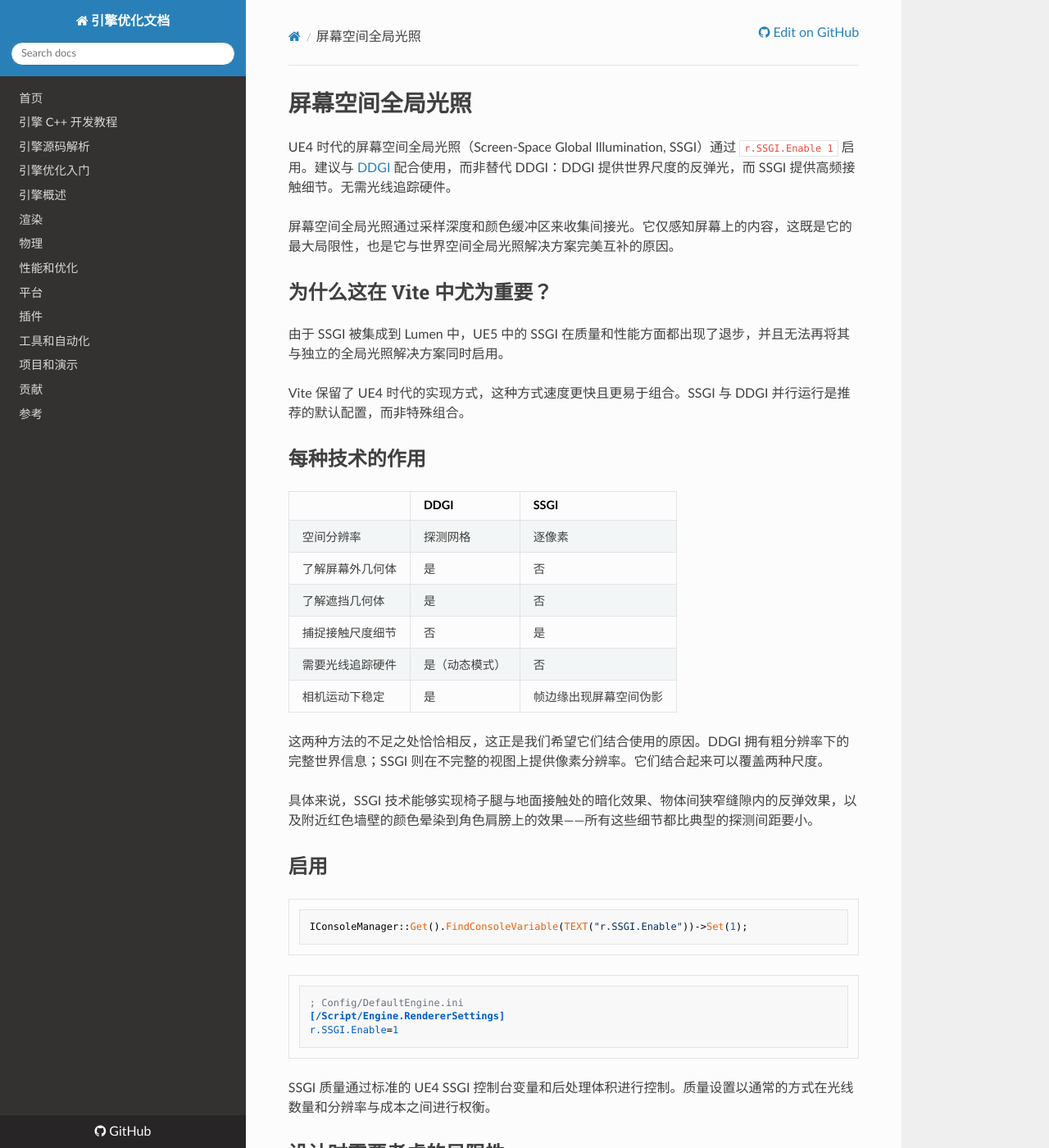
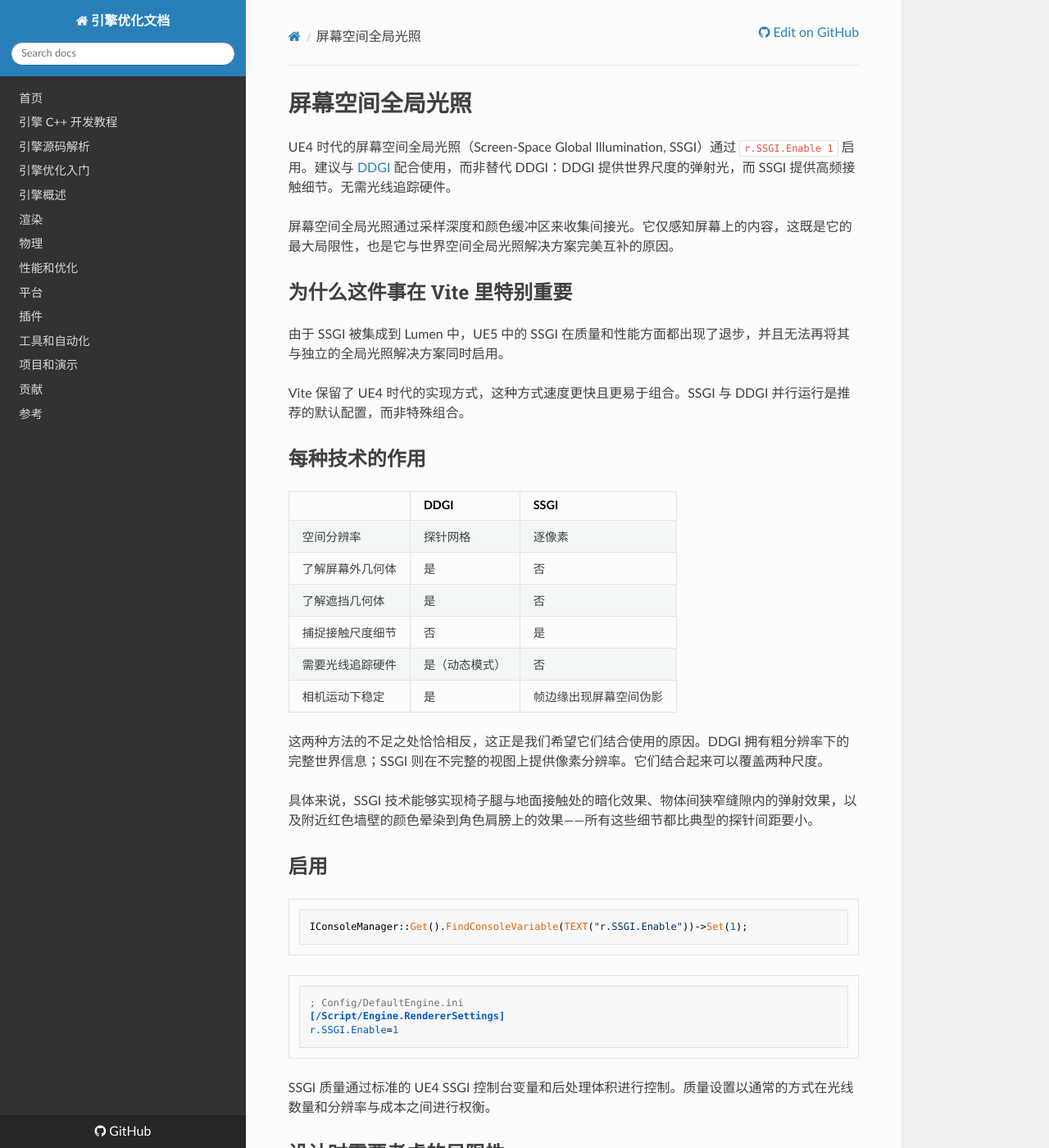
Before and after one commit to OpenHUTB/cpp, an MkDocs documentation site: the page built from docs/optimization/Rendering/SSGI.md, in a window 1280 px wide and 1400 px high. Shown: the whole window at 82% size. Built offline with MkDocs 1.6.1, drawn with Linux system fonts in a browser that asks for light colours; nearby versions of some CDN libraries; a script that is not in the unit is left out; some of the changed text lies outside the part shown.

Commit message:
docs: 统一 SSGI 页的弹射与探针译名
- 反弹光 -> 弹射光（与 DDGI、反射页口径一致）
- 探测网格/探测间距 -> 探针网格/探针间距
- 「采样内核缓冲区不足」改写为采样核在缓冲区边缘无像素可采
- 小节标题由疑问句改为陈述句

```diff
--- a/docs/optimization/Rendering/SSGI.md
+++ b/docs/optimization/Rendering/SSGI.md
@@ -1,11 +1,11 @@
 # 屏幕空间全局光照
 
-UE4 时代的屏幕空间全局光照（Screen-Space Global Illumination, SSGI）通过 `r.SSGI.Enable 1` 启用。建议与 [DDGI](./DDGI-Dynamic.md) 配合使用，而非替代 DDGI：DDGI 提供世界尺度的反弹光，而 SSGI 提供高频接触细节。无需光线追踪硬件。
+UE4 时代的屏幕空间全局光照（Screen-Space Global Illumination, SSGI）通过 `r.SSGI.Enable 1` 启用。建议与 [DDGI](./DDGI-Dynamic.md) 配合使用，而非替代 DDGI：DDGI 提供世界尺度的弹射光，而 SSGI 提供高频接触细节。无需光线追踪硬件。
 
 屏幕空间全局光照通过采样深度和颜色缓冲区来收集间接光。它仅感知屏幕上的内容，这既是它的最大局限性，也是它与世界空间全局光照解决方案完美互补的原因。
 
 
-## 为什么这在 Vite 中尤为重要？
+## 为什么这件事在 Vite 里特别重要
 
 由于 SSGI 被集成到 Lumen 中，UE5 中的 SSGI 在质量和性能方面都出现了退步，并且无法再将其与独立的全局光照解决方案同时启用。
 
@@ -15,7 +15,7 @@ Vite 保留了 UE4 时代的实现方式，这种方式速度更快且更易于
 
 | | DDGI | SSGI |
 |---|---|---|
-| 空间分辨率 | 探测网格 | 逐像素 |
+| 空间分辨率 | 探针网格 | 逐像素 |
 | 了解屏幕外几何体 | 是 | 否 |
 | 了解遮挡几何体 | 是 | 否 |
 | 捕捉接触尺度细节 | 否 | 是 |
@@ -24,7 +24,7 @@ Vite 保留了 UE4 时代的实现方式，这种方式速度更快且更易于
 
 这两种方法的不足之处恰恰相反，这正是我们希望它们结合使用的原因。DDGI 拥有粗分辨率下的完整世界信息；SSGI 则在不完整的视图上提供像素分辨率。它们结合起来可以覆盖两种尺度。
 
-具体来说，SSGI 技术能够实现椅子腿与地面接触处的暗化效果、物体间狭窄缝隙内的反弹效果，以及附近红色墙壁的颜色晕染到角色肩膀上的效果——所有这些细节都比典型的探测间距要小。
+具体来说，SSGI 技术能够实现椅子腿与地面接触处的暗化效果、物体间狭窄缝隙内的弹射效果，以及附近红色墙壁的颜色晕染到角色肩膀上的效果——所有这些细节都比典型的探针间距要小。
 
 ## 启用
 
@@ -46,9 +46,9 @@ SSGI 质量通过标准的 UE4 SSGI 控制台变量和后处理体积进行控
 
 **屏幕外光照缺失。** 视锥体外的明亮墙壁不会产生任何贡献。当摄像机旋转并进入视野时，其贡献才会显现。这就是为什么单独使用 SSGI 并非可行的全局光照解决方案，以及为何需要与其他渲染器组合的原因。
 
-**被遮挡的几何体缺失。** SSGI 只能看到深度缓冲区的正面。本应从物体后方反射的光线无法被表示。
+**被遮挡的几何体缺失。** SSGI 只能看到深度缓冲区的正面。本应从物体后方弹射的光线无法被表示。
 
-**帧边缘。** 由于采样内核缓冲区不足，贡献会向屏幕边缘逐渐消失。这通常是可以接受的，但在摄像机快速移动时会变得明显。
+**帧边缘。** 采样核到达缓冲区边缘后没有可采的像素，贡献会朝屏幕边缘衰减。这通常是可以接受的，但在摄像机快速移动时会变得明显。
 
 由于 DDGI 提供的是世界尺度的全局光照，因此在组合设置中，这些缺陷都不会导致图像*错误*——它们只会生成局部细节较少的图像，这是一种更好的失效模式。
 
```
